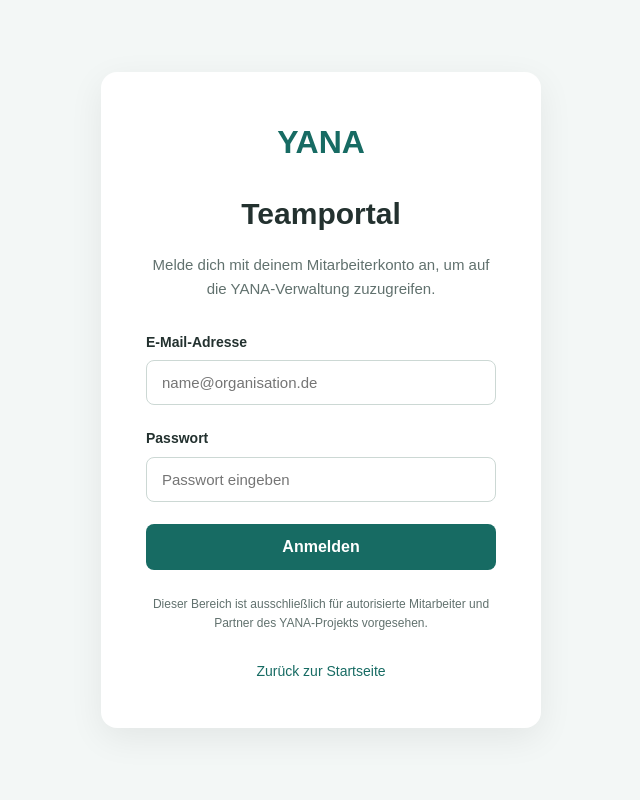
After one commit to Pferdusmaximus/YANA-A-B-S, a FastAPI app: template services/api/templates/portal/login.html in a window 1280 px wide. The commit adds this page. Shown: the whole page, without its empty margins (319-959 px from the left). Run offline with FastAPI, Linux system fonts and the light colour scheme; the template is opened without the code that fills it, so the values that code supplies are empty; some libraries are stand-ins or nearby versions.

Commit message:
Prepare YANA team portal and login UI

```diff
--- a/services/api/main.py
+++ b/services/api/main.py
@@ -1,3 +1,5 @@
+from portal import router as portal_router
+
 from pathlib import Path
 from fastapi.staticfiles import StaticFiles
 from website import router as website_router
@@ -12,6 +14,8 @@ app = FastAPI(
     description="Backend für die YANA Sicherheits-App",
     version="1.0.0"
 )
+
+app.include_router(portal_router)
 
 BASE_DIR = Path(__file__).resolve().parent
 
--- a/services/api/static/css/style.css
+++ b/services/api/static/css/style.css
@@ -150,3 +150,111 @@ footer {
         padding: 60px 8%;
     }
 }
+
+
+
+
+
+/* ---------------------------------------
+   YANA Teamportal - Login
+--------------------------------------- */
+
+.login-page {
+    min-height: 100vh;
+    display: flex;
+    justify-content: center;
+    align-items: center;
+    padding: 30px 20px;
+    background: #f3f7f6;
+}
+
+.login-container {
+    width: 100%;
+    max-width: 440px;
+    padding: 45px;
+    background: white;
+    border-radius: 16px;
+    box-shadow: 0 10px 35px rgba(0, 0, 0, 0.07);
+    text-align: center;
+}
+
+.login-logo {
+    display: inline-block;
+    margin-bottom: 22px;
+    font-size: 32px;
+    font-weight: bold;
+    color: var(--primary);
+    text-decoration: none;
+}
+
+.login-container h1 {
+    margin: 0 0 12px;
+    font-size: 30px;
+}
+
+.login-subtitle {
+    color: var(--muted);
+    font-size: 15px;
+    margin-bottom: 30px;
+}
+
+.login-form {
+    text-align: left;
+}
+
+.login-form label {
+    display: block;
+    font-size: 14px;
+    font-weight: 600;
+    margin-bottom: 7px;
+}
+
+.login-form input {
+    width: 100%;
+    padding: 13px 15px;
+    margin-bottom: 22px;
+    border: 1px solid #ccd8d4;
+    border-radius: 8px;
+    font-size: 15px;
+}
+
+.login-form input:focus {
+    border-color: var(--primary);
+    outline: 2px solid #d5eae5;
+}
+
+.login-button {
+    width: 100%;
+    padding: 14px;
+    border: none;
+    border-radius: 8px;
+    background: var(--primary);
+    color: white;
+    font-size: 16px;
+    font-weight: 600;
+    cursor: pointer;
+}
+
+.login-button:hover {
+    background: var(--primary-dark);
+}
+
+.login-information {
+    margin-top: 25px;
+    color: var(--muted);
+    font-size: 12px;
+}
+
+.back-link {
+    display: inline-block;
+    margin-top: 15px;
+    color: var(--primary);
+    text-decoration: none;
+    font-size: 14px;
+}
+
+@media (max-width: 480px) {
+    .login-container {
+        padding: 30px 22px;
+    }
+}
--- /dev/null
+++ b/services/api/templates/portal/login.html
@@ -0,0 +1,78 @@
+{% extends "base.html" %}
+
+{% block title %}YANA – Teamportal{% endblock %}
+
+{% block content %}
+
+<div class="login-page">
+
+    <div class="login-container">
+
+        <a href="/" class="login-logo">
+            YANA
+        </a>
+
+        <h1>Teamportal</h1>
+
+        <p class="login-subtitle">
+            Melde dich mit deinem Mitarbeiterkonto an,
+            um auf die YANA-Verwaltung zuzugreifen.
+        </p>
+
+        <div class="login-form">
+
+            <form id="login-form"
+                  method="post"
+                  action="/portal/login">
+
+                <label for="email">
+                    E-Mail-Adresse
+                </label>
+
+                <input
+                    type="email"
+                    id="email"
+                    name="email"
+                    placeholder="name@organisation.de"
+                    autocomplete="username"
+                    maxlength="254"
+                    required
+                >
+
+                <label for="password">
+                    Passwort
+                </label>
+
+                <input
+                    type="password"
+                    id="password"
+                    name="password"
+                    placeholder="Passwort eingeben"
+                    autocomplete="current-password"
+                    required
+                >
+
+                <button type="submit"
+                        class="login-button">
+                    Anmelden
+                </button>
+
+            </form>
+
+        </div>
+
+        <p class="login-information">
+            Dieser Bereich ist ausschließlich für
+            autorisierte Mitarbeiter und Partner
+            des YANA-Projekts vorgesehen.
+        </p>
+
+        <a href="/" class="back-link">
+            Zurück zur Startseite
+        </a>
+
+    </div>
+
+</div>
+
+{% endblock %}
```
Also changed, not shown: services/api/portal.py (added, +27 -0 lines), services/api/templates/portal/dashboard.html (added).
